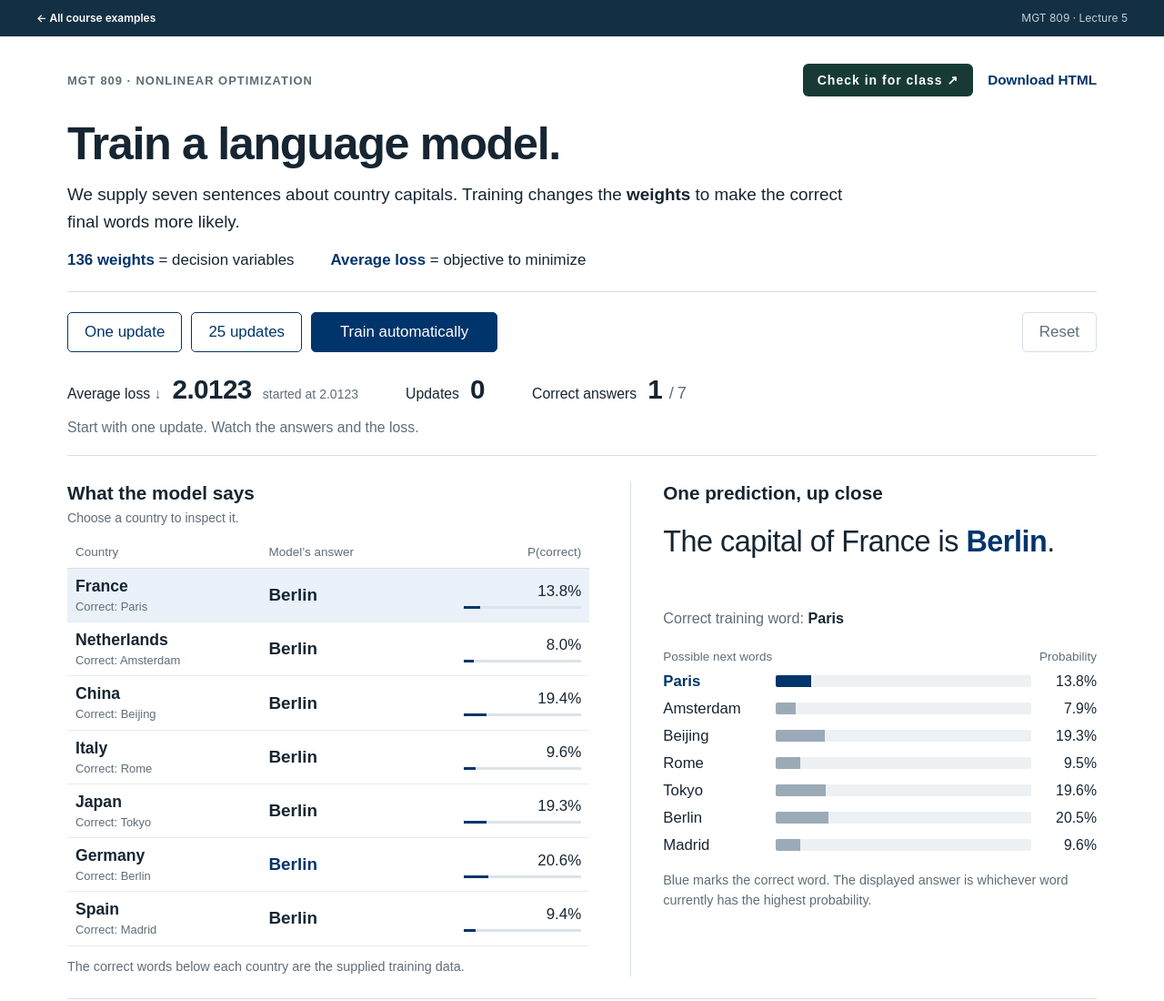
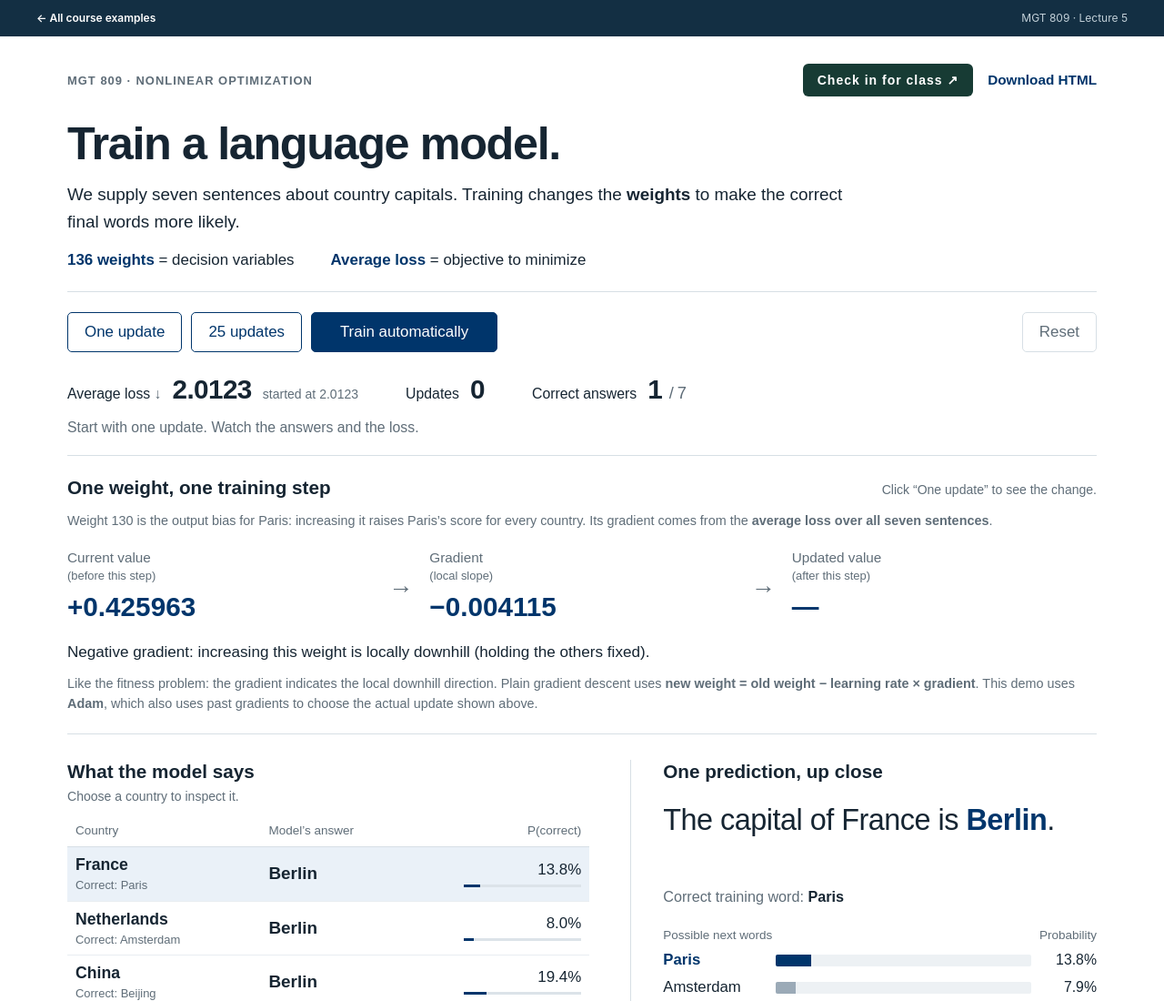
Before and after one commit to zhenlianzzz/mgt809-course-examples, a plain HTML site: page overrides/next-word-lab/index.html in a window 1280 px wide. Shown: the top 1100 px of the page at 91% size. Drawn offline with Linux system fonts and the light colour scheme.

Commit message:
Show a real weight, gradient, and Adam update in Lecture 5
Added a new section for weight updates with detailed information on current, gradient, and updated values. Enhanced training feedback with visual indicators for weight adjustments.

```diff
--- a/overrides/next-word-lab/index.html
+++ b/overrides/next-word-lab/index.html
@@ -13,7 +13,7 @@
 
 
 .masthead-actions{display:flex;align-items:center;gap:16px;flex-wrap:wrap}.class-checkin{display:inline-block;background:#173b34;color:#fff;text-decoration:none;padding:10px 16px;border-radius:6px;font-size:14px;font-weight:600}.class-checkin:hover{background:#26564b}.class-checkin:focus-visible{outline:3px solid #bf712e;outline-offset:3px}@media(max-width:600px){.masthead{flex-wrap:wrap;gap:14px}.masthead-actions{gap:12px}}
-</style>
+.weight-update{border-bottom:1px solid var(--line);padding:22px 0}.weight-step-values{display:flex;align-items:center;justify-content:space-between;gap:18px;margin:20px 0}.weight-step-values>div{flex:1}.weight-step-values span{display:block;font-size:.85rem;color:var(--muted)}.weight-step-values small{display:block;font-size:.72rem;margin-top:3px}.weight-step-values strong{display:block;font-size:1.65rem;font-variant-numeric:tabular-nums;color:var(--blue);margin-top:10px}.weight-direction{margin:12px 0;font-size:.95rem;line-height:1.5}.step-arrow{font-size:1.5rem!important}@media(max-width:600px){.weight-step-values{gap:8px}.weight-step-values strong{font-size:1.15rem}.weight-step-values span{font-size:.75rem}.weight-step-values small{font-size:.65rem}.step-arrow{font-size:1rem!important}}</style>
 </head>
 <body>
 <nav class="mgt-course-nav" aria-label="Course navigation"><a href="../">← All course examples</a><span>MGT 809 · Lecture 5</span></nav>
@@ -38,6 +38,19 @@
   </div>
   <p id="status" class="status" role="status" aria-live="polite">Start with one update. Watch the answers and the loss.</p>
   <p id="error" role="alert" hidden></p>
+ </section>
+ <section class="weight-update" aria-labelledby="weight-update-heading">
+  <div class="section-heading"><h2 id="weight-update-heading">One weight, one training step</h2><span id="weight-update-step" class="muted">Click “One update” to see the change.</span></div>
+  <p class="small muted">Weight 130 is the output bias for Paris: increasing it raises Paris’s score for every country. Its gradient comes from the <strong>average loss over all seven sentences</strong>.</p>
+  <div class="weight-step-values">
+   <div><span>Current value <small>(before this step)</small></span><strong id="weight-before"></strong></div>
+   <span class="step-arrow" aria-hidden="true">→</span>
+   <div><span>Gradient <small>(local slope)</small></span><strong id="weight-gradient"></strong></div>
+   <span class="step-arrow" aria-hidden="true">→</span>
+   <div><span>Updated value <small>(after this step)</small></span><strong id="weight-after">—</strong></div>
+  </div>
+  <p id="weight-direction" class="weight-direction" role="status"></p>
+  <p class="small muted">Like the fitness problem: the gradient indicates the local downhill direction. Plain gradient descent uses <strong>new weight = old weight − learning rate × gradient</strong>. This demo uses <strong>Adam</strong>, which also uses past gradients to choose the actual update shown above.</p>
  </section>
  <div class="model-view">
   <section class="all-countries" aria-labelledby="answers-heading">
@@ -141,6 +154,8 @@ class Trainer{
 
 const $=id=>document.getElementById(id),MAX_STEPS=1000;
 let trainer=new Trainer(),selected=0,running=false,timer=null,runEnd=0,autoMode=false;
+const TRACKED_WEIGHT=129;
+let lastWeightUpdate=null;
 const initialLoss=trainer.current.loss;
 const pct=p=>(p*100).toFixed(1)+'%',lossLabel=x=>x<.0001?x.toExponential(2):x.toFixed(4);
 const rowNodes=[],probNodes=[],weightNodes=[];
@@ -167,6 +182,17 @@ function chart(){
  $('chart-grid').innerHTML=parts.join('');
  $('loss-chart').setAttribute('aria-label',`Average prediction loss: ${lossLabel(initialLoss)} before training, ${lossLabel(trainer.current.loss)} after ${trainer.steps} updates.`);
 }
+function renderWeightUpdate(){
+ const s=lastWeightUpdate||{before:trainer.weights[TRACKED_WEIGHT],gradient:trainer.current.gradient[TRACKED_WEIGHT]};
+ const signed=x=>(x>=0?'+':'−')+Math.abs(x).toFixed(6);
+ $('weight-before').textContent=signed(s.before);
+ $('weight-gradient').textContent=signed(s.gradient);
+ $('weight-after').textContent=lastWeightUpdate?signed(s.after):'—';
+ $('weight-update-step').textContent=lastWeightUpdate?`Most recent update: ${s.step}`:'Click “One update” to see the change.';
+ const direction=Math.abs(s.gradient)<1e-8?'The local slope is nearly zero.':s.gradient>0?'Positive gradient: decreasing this weight is locally downhill (holding the others fixed).':'Negative gradient: increasing this weight is locally downhill (holding the others fixed).';
+ const move=lastWeightUpdate?` Adam ${s.after>s.before?'increased':s.after<s.before?'decreased':'kept'} this weight${s.after===s.before?' unchanged':''}. Average loss: ${lossLabel(s.lossBefore)} → ${lossLabel(s.lossAfter)}.`:'';
+ $('weight-direction').textContent=direction+move;
+}
 function renderWeights(){if($('weight-details').open)weightNodes.forEach((el,i)=>{el.textContent=trainer.weights[i].toFixed(4);});}
 function render(){
  const state=trainer.current;
@@ -180,13 +206,13 @@ function render(){
  const current=state.rows[selected];$('selected-country').textContent=COUNTRIES[selected];$('selected-word').textContent=CITIES[current.top];$('selected-target').textContent=CITIES[selected];
  probNodes.forEach((el,i)=>{el.bar.classList.toggle('target-word',i===selected);el.fill.style.width=pct(current.P[i]);el.value.textContent=pct(current.P[i]);});
  $('step').disabled=running||trainer.steps>=MAX_STEPS;$('batch').disabled=running||trainer.steps>=MAX_STEPS;$('play').disabled=!running&&trainer.steps>=MAX_STEPS;$('play').textContent=running?'Pause':'Train automatically';
- renderWeights();chart();
+ renderWeightUpdate();renderWeights();chart();
 }
 function announce(text){$('status').textContent=text;}
 function stop(message){clearTimeout(timer);timer=null;running=false;render();if(message)announce(message);}
 function report(){return `${trainer.steps} updates. ${trainer.current.correct} of 7 answers correct. Average loss ${lossLabel(trainer.current.loss)}.`;}
 function advance(){
- try{trainer.step();render();return true;}catch(error){stop('Training stopped. Reset to start again.');$('error').hidden=false;$('error').textContent=error.message;return false;}
+ try{const before=trainer.weights[TRACKED_WEIGHT],gradient=trainer.current.gradient[TRACKED_WEIGHT],lossBefore=trainer.current.loss;trainer.step();lastWeightUpdate={before,gradient,after:trainer.weights[TRACKED_WEIGHT],step:trainer.steps,lossBefore,lossAfter:trainer.current.loss};render();return true;}catch(error){stop('Training stopped. Reset to start again.');$('error').hidden=false;$('error').textContent=error.message;return false;}
 }
 function tick(){
  if(!running)return;
@@ -203,7 +229,7 @@ function run(count,automatic){
 }
 $('step').addEventListener('click',()=>{if(!running&&trainer.steps<MAX_STEPS&&advance())announce(report());});
 $('batch').addEventListener('click',()=>run(25,false));$('play').addEventListener('click',()=>run(MAX_STEPS,true));
-$('reset').addEventListener('click',()=>{clearTimeout(timer);timer=null;running=false;trainer=new Trainer();rowNodes.forEach(x=>x.lastTop=null);$('error').hidden=true;announce('Reset to the starting weights. Take one update or watch training run.');render();});
+$('reset').addEventListener('click',()=>{clearTimeout(timer);timer=null;running=false;trainer=new Trainer();lastWeightUpdate=null;rowNodes.forEach(x=>x.lastTop=null);$('error').hidden=true;announce('Reset to the starting weights. Take one update or watch training run.');render();});
 $('weight-details').addEventListener('toggle',renderWeights);
 document.addEventListener('visibilitychange',()=>{if(document.hidden&&running)stop('Paused while this tab was out of view.');});
 $('download').addEventListener('click',()=>{
```
